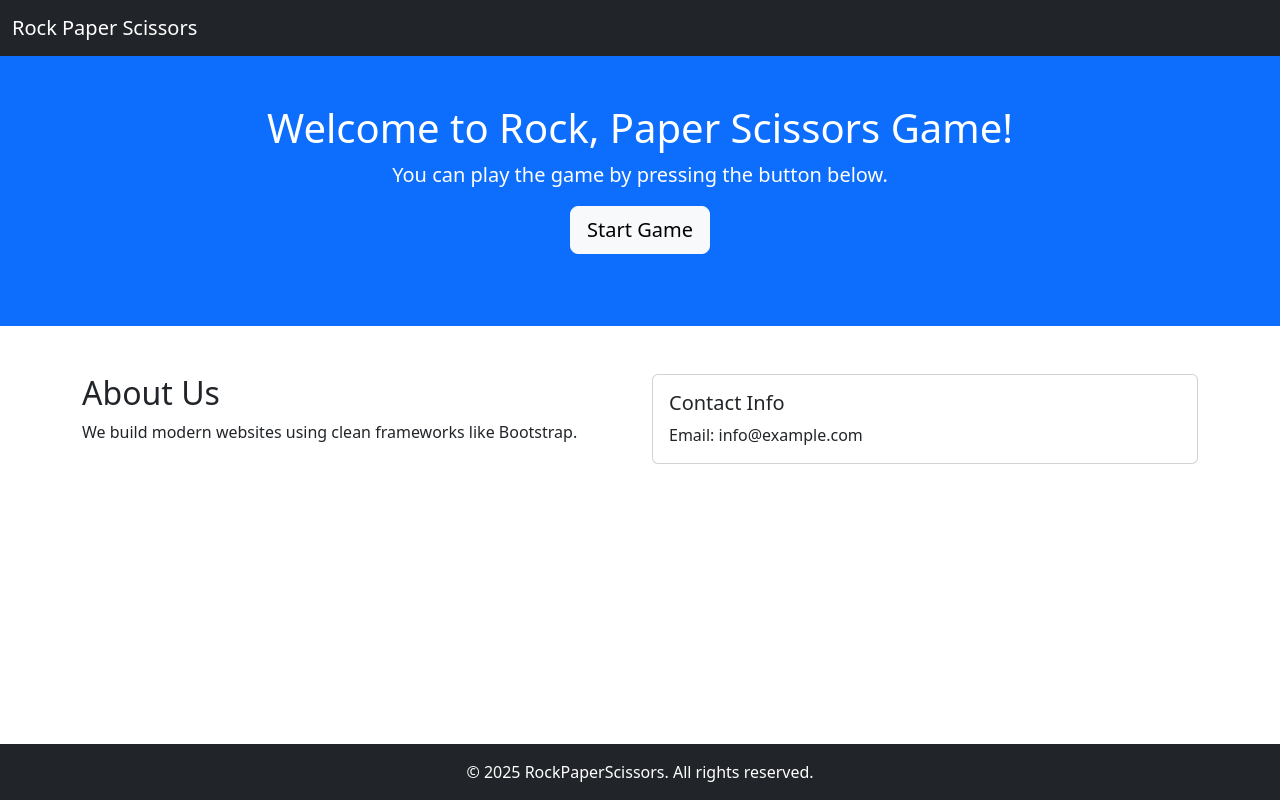
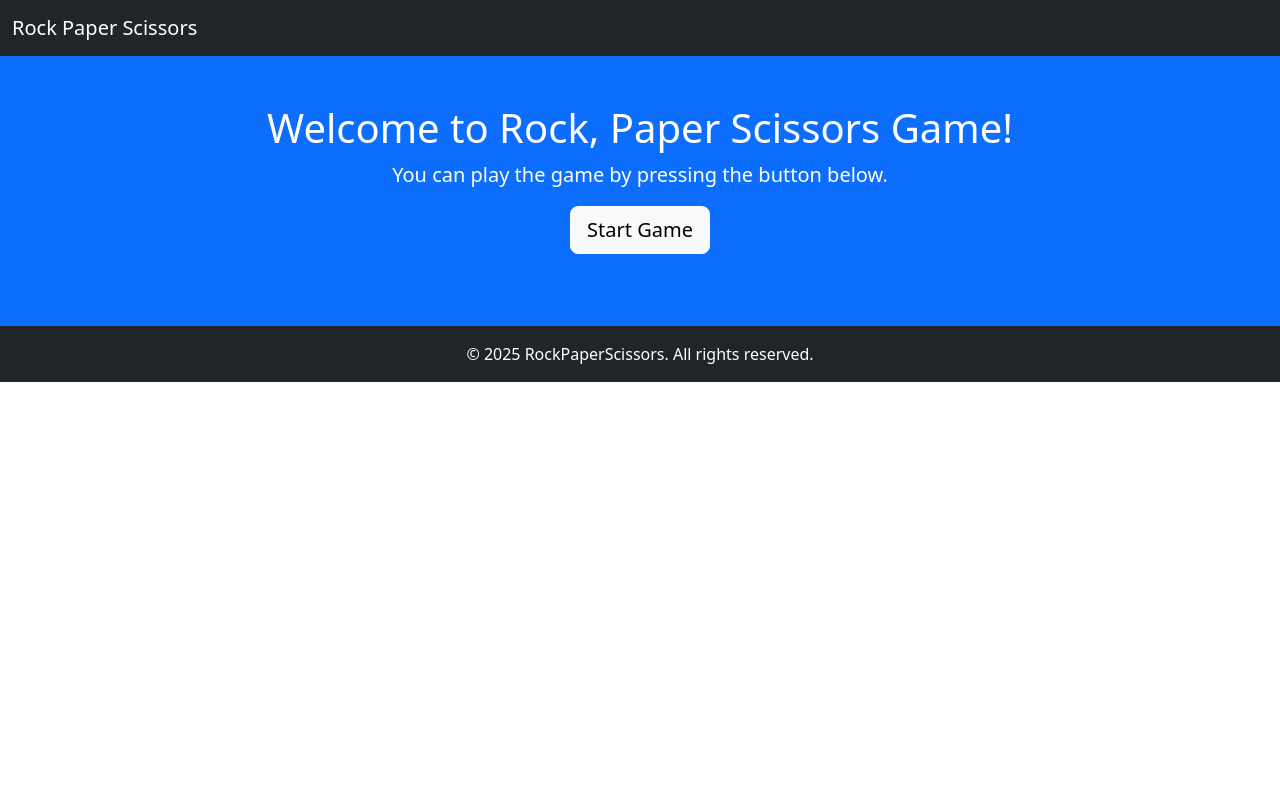
Before and after one commit to PHCASCStudent/TheOdinProjectLearning, a plain HTML site: page rock-paper-scissors/index.html in a window 1280 px wide. Drawn offline with nearby package versions, Linux system fonts and the light colour scheme.

Commit message:
Removed <main> in Rock, Paper, Scissors project

```diff
--- a/rock-paper-scissors/index.html
+++ b/rock-paper-scissors/index.html
@@ -29,23 +29,6 @@
     </div>
   </header>
 
-  <main class="container my-5 flex-grow-1">
-    <div class="row">
-      <div class="col-md-6">
-        <h2>About Us</h2>
-        <p>We build modern websites using clean frameworks like Bootstrap.</p>
-      </div>
-      <div class="col-md-6">
-        <div class="card">
-          <div class="card-body">
-            <h5 class="card-title">Contact Info</h5>
-            <p class="card-text">Email: info@example.com</p>
-          </div>
-        </div>
-      </div>
-    </div>
-  </main>
-
   <footer class="bg-dark text-white text-center py-3">
     &copy; 2025 RockPaperScissors. All rights reserved.
   </footer>
```
